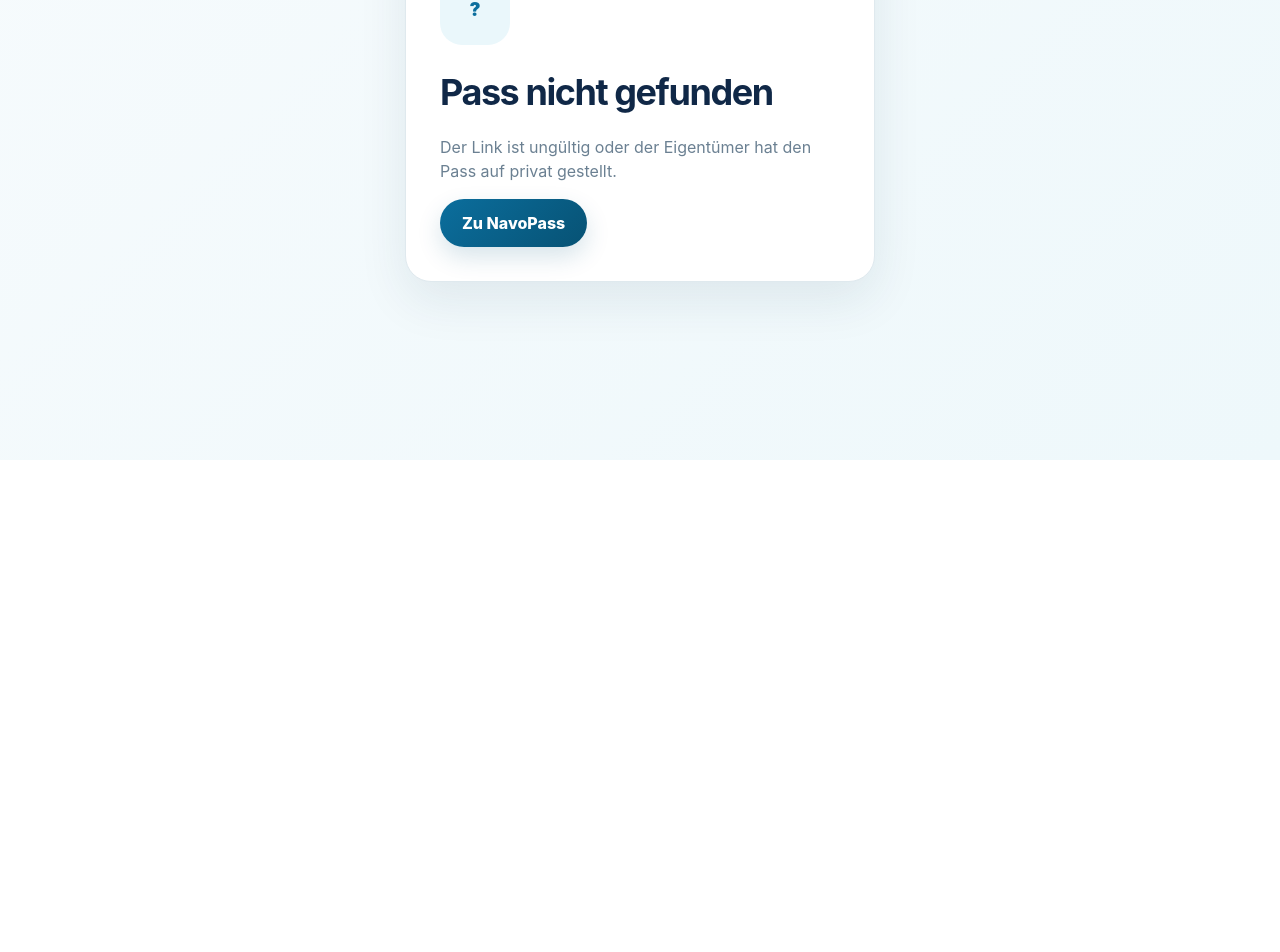
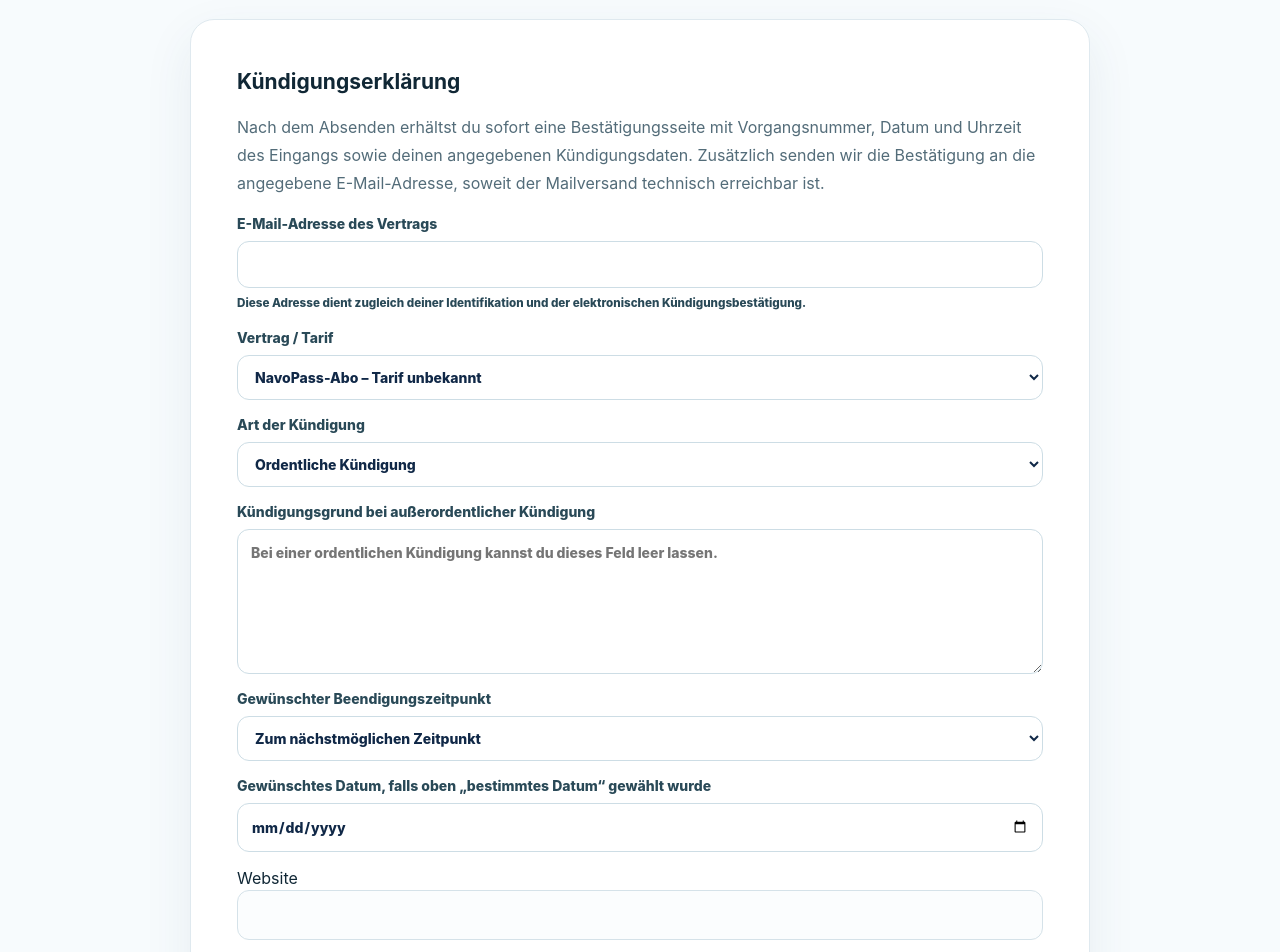
Before and after one commit to acciento89-bot/navopass, a Next.js app: page /vertrag-kuendigen in a window 1280 px wide. Before the commit this address had no page. Shown: the part 340-1292 px from the top of the page. Before the commit the page ends 800 px from the top, so only its background shows below. Built offline with nearby package versions, Linux system fonts and the light colour scheme; no server answers.

Commit message:
add publicly accessible cancellation button page

```diff
--- /dev/null
+++ b/app/vertrag-kuendigen/page.tsx
@@ -0,0 +1,78 @@
+import type { Metadata } from "next";
+import { submitCancellationAction } from "@/app/actions/cancellation";
+import { PublicShell } from "@/components/public-shell";
+import styles from "@/app/public-pages.module.css";
+
+export const metadata: Metadata = {
+  title: "Verträge hier kündigen",
+  description: "NavoPass-Vertrag elektronisch kündigen und Empfangsbestätigung erhalten.",
+  robots: { index: false, follow: false },
+};
+
+export default async function CancellationPage({ searchParams }: { searchParams: Promise<{ error?: string }> }) {
+  const { error } = await searchParams;
+  return (
+    <PublicShell>
+      <main className={styles.main}>
+        <section className={styles.hero}>
+          <span className={styles.eyebrow}>Kündigungsschaltfläche</span>
+          <h1>Verträge hier kündigen</h1>
+          <p>Hier kannst du eine ordentliche oder außerordentliche Kündigung für dein kostenpflichtiges NavoPass-Abonnement elektronisch erklären.</p>
+        </section>
+
+        <article className={styles.legal}>
+          <section>
+            <h2>Kündigungserklärung</h2>
+            <p>Nach dem Absenden erhältst du sofort eine Bestätigungsseite mit Vorgangsnummer, Datum und Uhrzeit des Eingangs sowie deinen angegebenen Kündigungsdaten. Zusätzlich senden wir die Bestätigung an die angegebene E-Mail-Adresse, soweit der Mailversand technisch erreichbar ist.</p>
+            {error && <p className={styles.formError}>{error}</p>}
+            <form action={submitCancellationAction} className={styles.cancelForm}>
+              <label className={styles.field}>E-Mail-Adresse des Vertrags
+                <input name="email" type="email" autoComplete="email" required maxLength={320} />
+                <small>Diese Adresse dient zugleich deiner Identifikation und der elektronischen Kündigungsbestätigung.</small>
+              </label>
+
+              <label className={styles.field}>Vertrag / Tarif
+                <select name="contractLabel" defaultValue="NavoPass-Abo" required>
+                  <option value="NavoPass-Abo">NavoPass-Abo – Tarif unbekannt</option>
+                  <option value="NavoPass Plus">NavoPass Plus</option>
+                  <option value="NavoPass Family">NavoPass Family</option>
+                  <option value="NavoPass Business">NavoPass Business</option>
+                </select>
+              </label>
+
+              <label className={styles.field}>Art der Kündigung
+                <select name="cancellationKind" defaultValue="ORDINARY" required>
+                  <option value="ORDINARY">Ordentliche Kündigung</option>
+                  <option value="EXTRAORDINARY">Außerordentliche Kündigung</option>
+                </select>
+              </label>
+
+              <label className={styles.field}>Kündigungsgrund bei außerordentlicher Kündigung
+                <textarea name="reason" maxLength={2000} placeholder="Bei einer ordentlichen Kündigung kannst du dieses Feld leer lassen." />
+              </label>
+
+              <label className={styles.field}>Gewünschter Beendigungszeitpunkt
+                <select name="requestedEndMode" defaultValue="NEXT_POSSIBLE" required>
+                  <option value="NEXT_POSSIBLE">Zum nächstmöglichen Zeitpunkt</option>
+                  <option value="IMMEDIATE">Sofort</option>
+                  <option value="DATE">Zu einem bestimmten Datum</option>
+                </select>
+              </label>
+
+              <label className={styles.field}>Gewünschtes Datum, falls oben „bestimmtes Datum“ gewählt wurde
+                <input name="requestedEndDate" type="date" />
+              </label>
+
+              <label className={styles.honeypot} aria-hidden="true">Website
+                <input name="companyWebsite" tabIndex={-1} autoComplete="off" />
+              </label>
+
+              <p className={styles.formNote}>Eine ordentliche Kündigung zum nächstmöglichen Zeitpunkt wird bei eindeutig zuordenbarem Stripe-Abo automatisch zum Ende des laufenden Abrechnungszeitraums vorgemerkt. Andere gewünschte Beendigungszeitpunkte und außerordentliche Kündigungen werden als Kündigungserklärung mit deinem angegebenen Zeitpunkt erfasst und geprüft.</p>
+              <button className={styles.cancelSubmit} type="submit">jetzt kündigen</button>
+            </form>
+          </section>
+        </article>
+      </main>
+    </PublicShell>
+  );
+}
```
